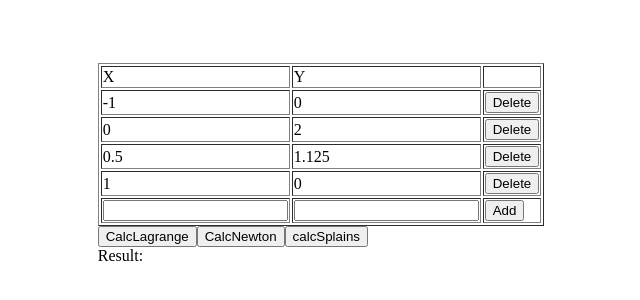
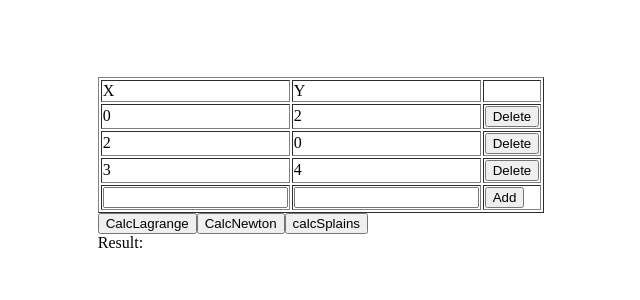
Before and after one commit to dartrhevan/Interpolation, a Vue app: page / in a window 1280 px wide. Shown: the part 204-504 px from the top of the page, without its empty margins (319-959 px from the left). Built offline with nearby package versions, Linux system fonts and the light colour scheme.

Commit message:
lagrange fixed

```diff
--- a/src/Calcs.ts
+++ b/src/Calcs.ts
@@ -5,10 +5,10 @@ import Splain from './Model/Splain';
 
 
 function getFundPolL(i: number, points: Point[]): Clouse {
-    let res = i === 0 ? new Clouse(new Letter(1, 1), new Letter(0, -points[i].x)) : new Clouse(new Letter(0, 1));
-    if (i === 0)
-        console.log(res.toString());
-    for (let j = i === 0 ? 1 : 0; j < points.length; j++)
+    let res = /*i === 0 ? new Clouse(new Letter(1, 1), new Letter(0, -points[i].x)) :*/ new Clouse(new Letter(0, 1));
+    /*if (i === 0)
+        console.log(res.toString());*/
+    for (let j = 0; j < points.length; j++)
         if (j != i) {
             let a = new Clouse(new Letter(1, 1), new Letter(0, -points[j].x));
             console.log(a.toString());
@@ -28,14 +28,14 @@ function getDivider(i: number, points: Point[]): number {
 }
 
 export function calcLagrange(points: Point[]): string {
-    console.log(points);
+    //console.log(points);
     let res = new Clouse();
     for (let i = 0; i < points.length; i++) {
         let a = getFundPolL(i, points);
         console.log(a.toString());
         res = res.add(a.mul(new Letter(0, points[i].y))) as Clouse;
-        console.log('y' + points[i].y);
-        console.log('res:' + res.toString());
+        /*console.log('y' + points[i].y);
+        console.log('res:' + res.toString());*/
     }
     return res.toString();
 }
--- a/src/components/Points.vue
+++ b/src/components/Points.vue
@@ -68,7 +68,7 @@
         }
         data() {
             return {
-                points: [new Point(-1, 0), new Point(0, 2), new Point(0.5, 1.125), new Point(1, 0)],
+                points: [new Point(0, 2), new Point(2, 0), new Point(3, 4)],
                 splains: null
             }
         }
```
